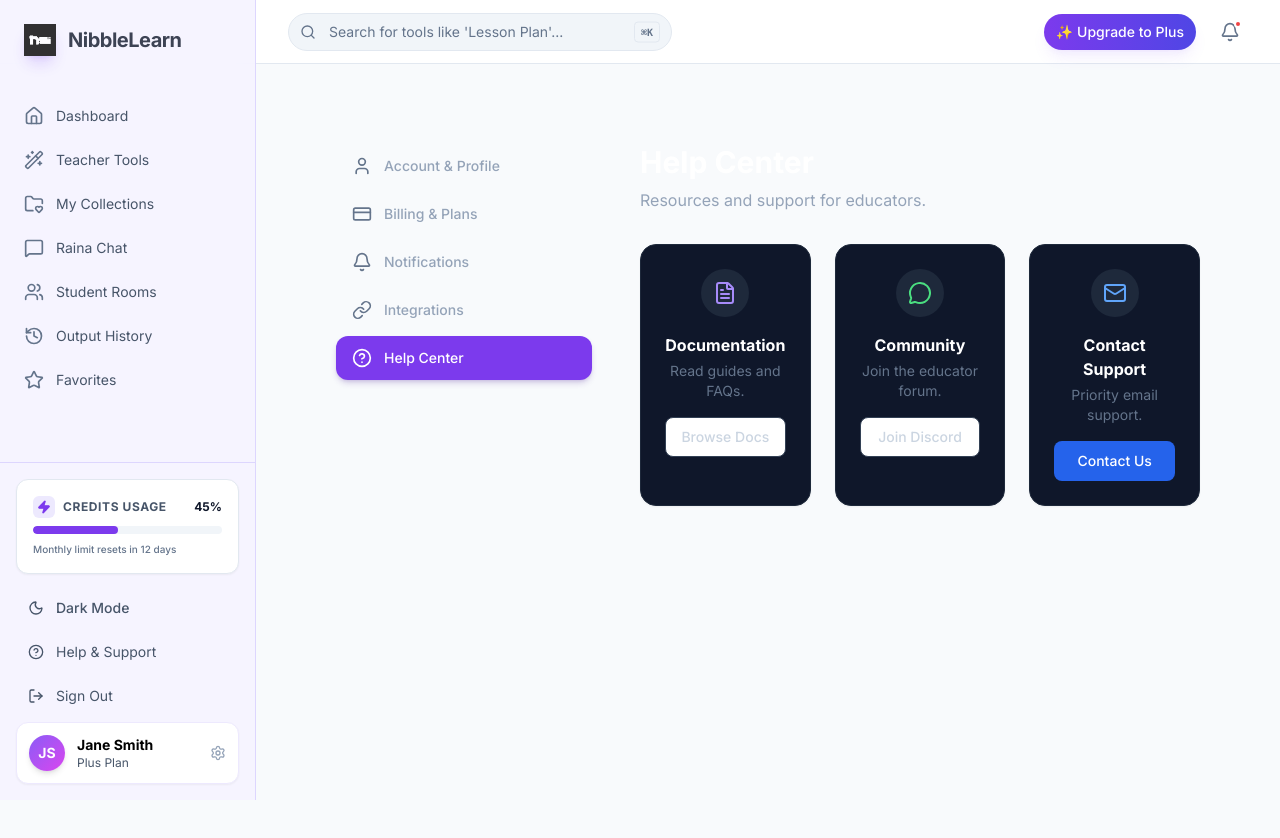
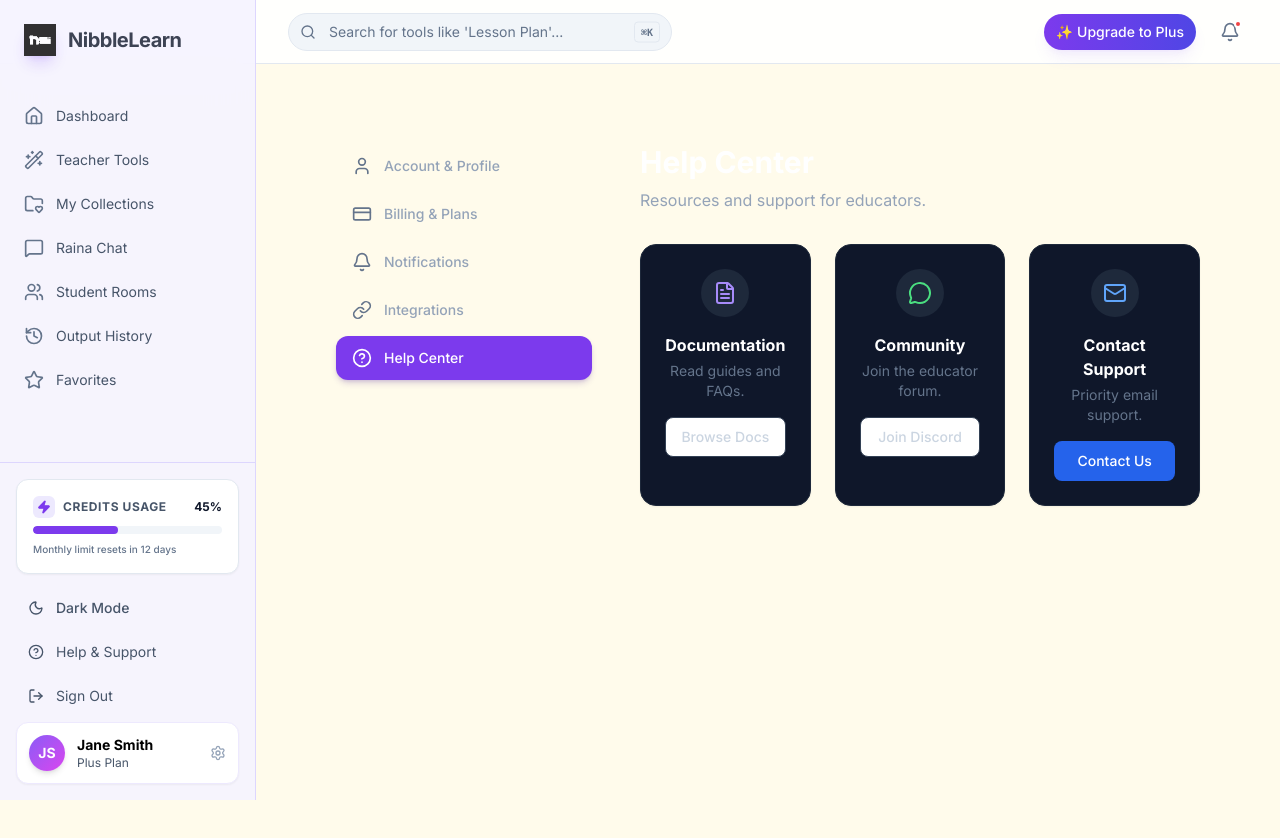
Before and after one commit to CodeCrafter19programmer/nibble-learn, a Next.js app: page /app/settings/help in a window 1280 px wide. Shown: the top 838 px of the page. Built offline with nearby package versions, Linux system fonts and the light colour scheme.

Commit message:
Update light mode background to cream color

```diff
--- a/src/app/app/layout.tsx
+++ b/src/app/app/layout.tsx
@@ -21,7 +21,7 @@
     return (
         <div className={cn(
             "min-h-screen font-sans transition-colors duration-300",
-            isLight ? "bg-slate-50 text-slate-900" : "bg-slate-950 text-slate-100"
+            isLight ? "bg-background text-slate-900" : "bg-slate-950 text-slate-100"
         )}>
             {/* Desktop Sidebar */}
             <div className="hidden md:block fixed inset-y-0 left-0 z-50">
@@ -60,7 +60,7 @@
                                 "w-full pl-10 pr-4 py-2 rounded-full text-sm placeholder:text-slate-500 focus:outline-none focus:ring-2 transition-all",
                                 isLight
                                     ? "bg-slate-100 border border-slate-200 text-black focus:ring-violet-500/50 focus:bg-white"
-                                    : "bg-slate-800/50 border border-slate-700/50 text-slate-200 focus:ring-violet-500/50 focus:bg-slate-800"
+                                    : "bg-white/10 border border-white/10 text-slate-200 focus:ring-violet-500/50 focus:bg-white/20"
                             )}
                         />
                         <div className="absolute right-3 top-1/2 -translate-y-1/2 flex items-center gap-1">
@@ -68,7 +68,7 @@
                                 "hidden sm:inline-block px-1.5 py-0.5 text-[10px] font-bold rounded border",
                                 isLight
                                     ? "text-slate-500 bg-slate-100 border-slate-200"
-                                    : "text-slate-500 bg-slate-800 border-slate-700"
+                                    : "text-slate-400 bg-white/5 border-white/10"
                             )}>⌘K</kbd>
                         </div>
                     </div>
--- a/src/app/globals.css
+++ b/src/app/globals.css
@@ -4,7 +4,7 @@
 
 @layer base {
   :root {
-    --background: 0 0% 100%;
+    --background: 48 100% 96%;
     --foreground: 222.2 84% 4.9%;
     --card: 0 0% 100%;
     --card-foreground: 222.2 84% 4.9%;
--- a/src/app/page.tsx
+++ b/src/app/page.tsx
@@ -11,7 +11,7 @@
 
 export default function Home() {
   return (
-    <main className="min-h-screen bg-white">
+    <main className="min-h-screen bg-background">
       <Header />
       <Hero />
       <AmplifySection />
--- a/src/app/student/layout.tsx
+++ b/src/app/student/layout.tsx
@@ -20,7 +20,7 @@
         <div className={cn(
             "min-h-screen font-sans antialiased transition-colors duration-500",
             isLight
-                ? "bg-slate-50 text-slate-900 selection:bg-blue-200"
+                ? "bg-background text-slate-900 selection:bg-blue-200"
                 : "bg-gradient-to-br from-blue-700 via-blue-800 to-slate-900 text-white selection:bg-teal-500/30"
         )}>
             {/* Desktop Sidebar */}
```
